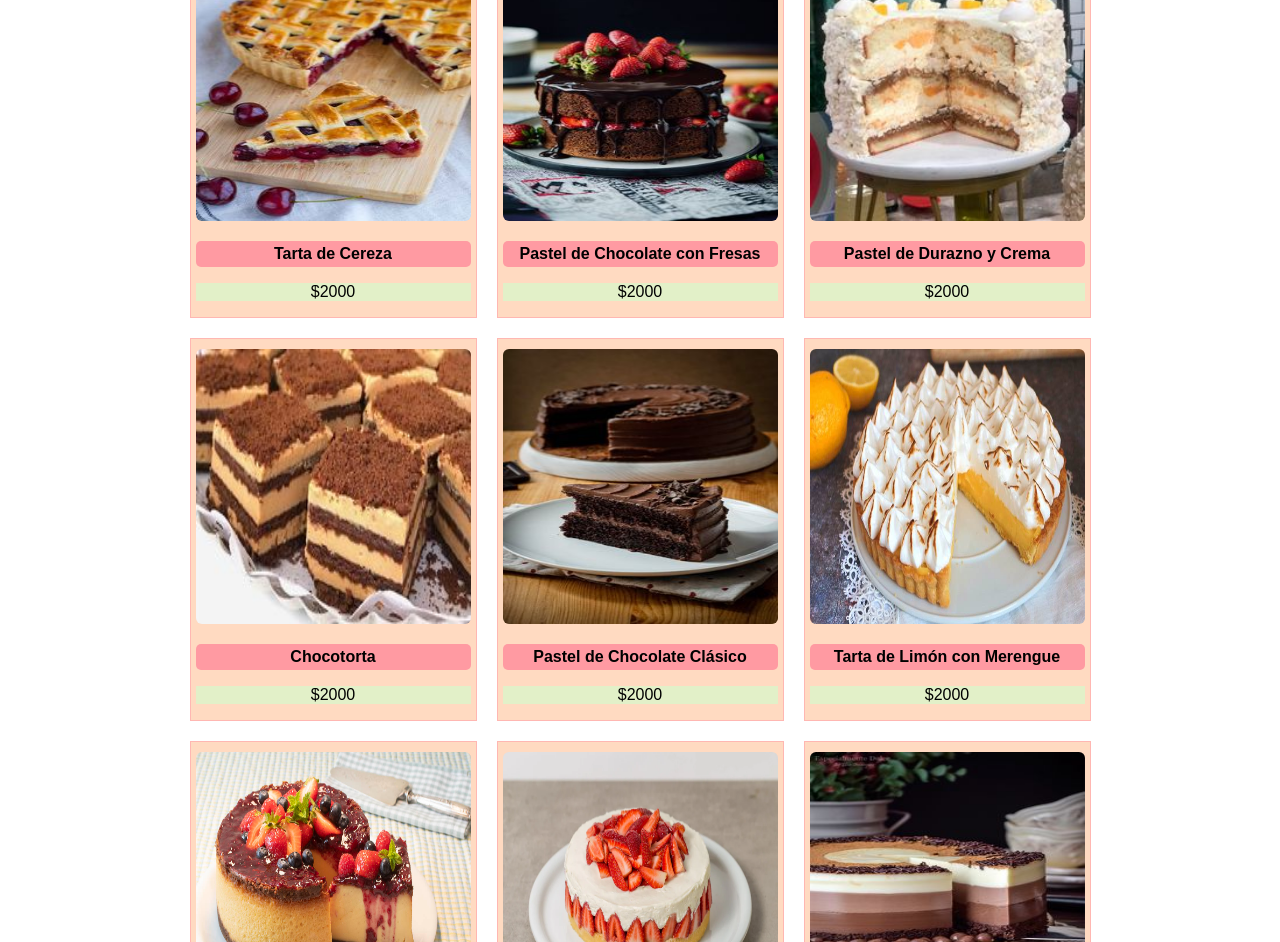
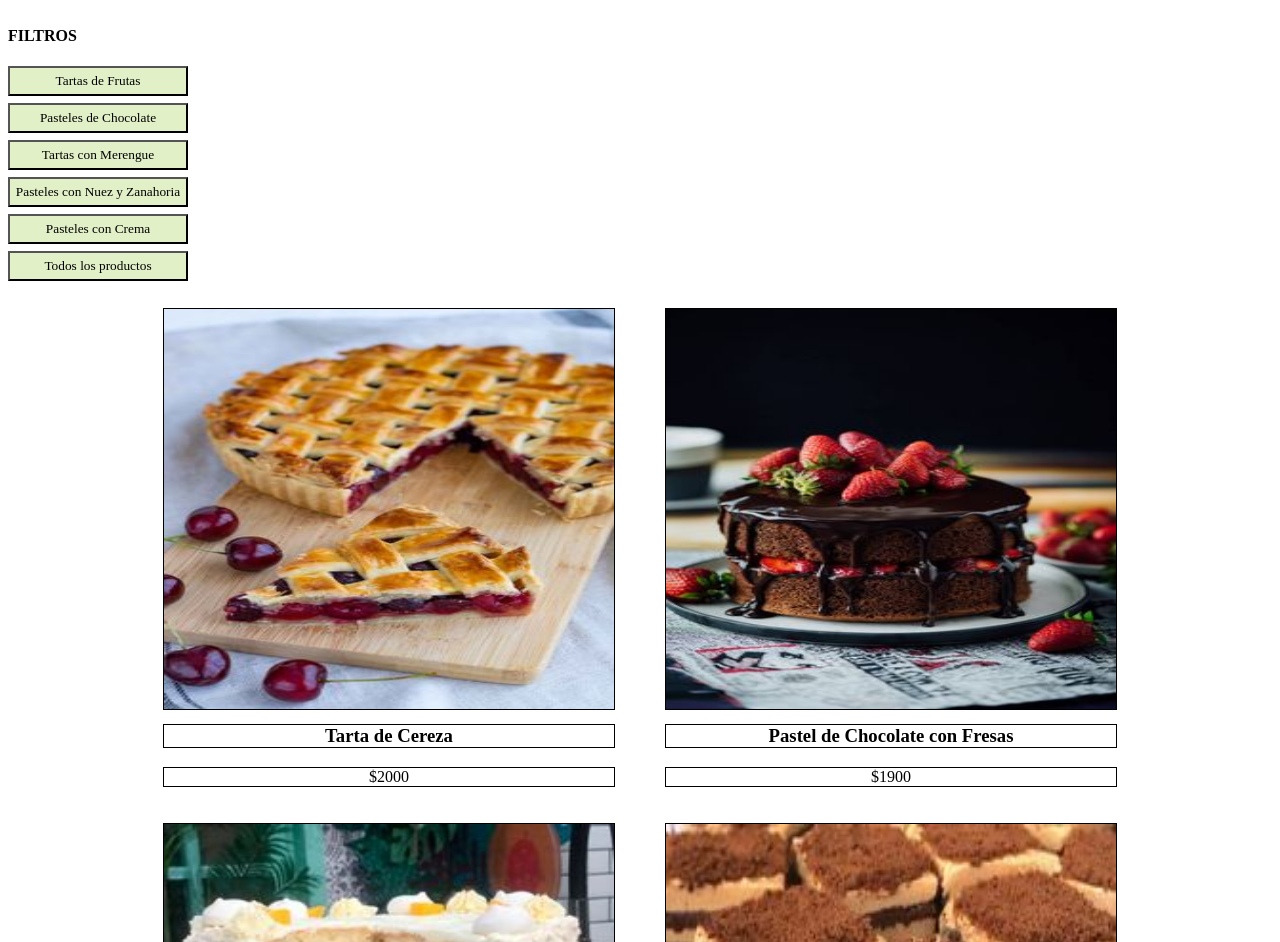
Before and after one commit to Tomas-Suarez/Tomas-Suarez.github.io, a plain HTML site: page HTML/PTorta-Tarta.html in a window 1280 px wide. Shown: the part 137-1079 px from the top of the page. Drawn offline with Linux system fonts and the light colour scheme.

Commit message:
Filtrado de productos
Me falta implementar el CSS
Lo demas esta todo funcionando

```diff
--- a/CSS/productos.css
+++ b/CSS/productos.css
@@ -1,38 +1,50 @@
-.imagenProduct{
-    height: 275px;
-    width: 275px;
-    border-radius: 6px;
+
+.Titulo{
+    font-family:cursive;
+    font-weight: bold;
+    display: flex;
+    align-items: center;
 }
 
-.Productos-general{
-    display: flex;
-    justify-content: center;
+.Titulo::before, .Titulo::after {
+    content: "";
+    flex: 1;
+    border-bottom: 1px solid grey;
+    margin: 12px;
 }
 
-.producto{
-    border: 1px solid #FFB7B2;
-    padding-left: 5px;
-    padding-right: 5px;
+
+.card-products {
+    display: inline-block;
+    text-align: center;
+    margin: 0 25px;
     padding-top: 10px;
-    margin: 10px;
-    background-color: #FFDAC1;
-    font-family:Arial, Helvetica, sans-serif;
+    padding-bottom: 10px;
+  }
+
+ .card-products img {
+    height: 400px;
+    width: 450px;
+  }
+
+ .card-products h3, .card-products .price{
+    margin-top: 10px;
+  }
+
+ .card-products h3, .card-products .price, .card-products img{
+    border: 1px solid black;
+  }
+
+.filtrado-container{
+    display: flex;
+    flex-direction: column;
+    width: 16.6%;
 }
 
-.product-nombre{
-    background-color: #FF9AA2;
-    border-radius: 5px;
-    padding: 4px;
-    text-align: center;
-    font-weight: bold;
-}
-
-.product-precio{
-    text-align: center;
+ .botonFiltrado{
+    margin-bottom: 7px;
+    width: 180px;
     background-color: #E2F0C8;
-}
-
-.imagenProduct:hover{
-    transform: scale(1.05);
-    transition: transform 0.2s ease-in-out;
-}
+    padding: 5px;
+    font-family: "Montserrat";
+ }
--- a/HTML/PTorta-Tarta.html
+++ b/HTML/PTorta-Tarta.html
@@ -28,77 +28,27 @@
     </div>
 <br><br><br>
 
-    <div class="Productos-general">
-        <div class="producto">
-            <img src="../img/imgtortas/tortas/torta1.jpg" alt="1" class="imagenProduct">
-            <p class="product-nombre">Tarta de Cereza</p>
-            <p class="product-precio"> $2000</p>
-        </div>
-        <div class="producto">
-            <img src="../img/imgtortas/tortas/torta2.jpg" alt="2" class="imagenProduct">
-            <p class="product-nombre">Pastel de Chocolate con Fresas</p>
-            <p class="product-precio"> $2000</p>
-        </div>
-        <div class="producto">
-            <img src="../img/imgtortas/tortas/torta3.jpg" alt="3" class="imagenProduct">
-            <p class="product-nombre">Pastel de Durazno y Crema</p>
-            <p class="product-precio"> $2000</p>
+    <div class="Titulo">
+        <h1>TORTAS Y TARTAS</h1>
+    </div>
+
+    <div class="filtrado-container">
+        <h4>FILTROS</h4>
+        <button id="bTartasFrutas" class="botonFiltrado">Tartas de Frutas</button>
+        <button id="bPastelesChocolate" class="botonFiltrado">Pasteles de Chocolate</button>
+        <button id="bTartasMerengue" class="botonFiltrado">Tartas con Merengue</button>
+        <button id="bPastelesNuezZanahoria" class="botonFiltrado">Pasteles con Nuez y Zanahoria</button>
+        <button id="bPastelesCrema" class="botonFiltrado">Pasteles con Crema</button>
+        <button id="bTodos" class="botonFiltrado">Todos los productos</button>
+    </div>
+
+    <div separador>
+        <div class="card-products">
+            <div id="shopContent"></div>
         </div>
     </div>
 
-    <div class="Productos-general">
-        <div class="producto">
-            <img src="../img/imgtortas/tortas/torta4.jpg" alt="4" class="imagenProduct">
-            <p class="product-nombre">Chocotorta</p>
-            <p class="product-precio"> $2000</p>
-        </div>
-        <div class="producto">
-            <img src="../img/imgtortas/tortas/torta5.jpg" alt="5" class="imagenProduct">
-            <p class="product-nombre">Pastel de Chocolate Clásico</p>
-            <p class="product-precio"> $2000</p>
-        </div>
-        <div class="producto">
-            <img src="../img/imgtortas/tortas/torta6.jpg" alt="6" class="imagenProduct">
-            <p class="product-nombre">Tarta de Limón con Merengue</p>
-            <p class="product-precio"> $2000</p>
-        </div>
-    </div>
-
-    <div class="Productos-general">
-        <div class="producto">
-            <img src="../img/imgtortas/tortas/torta7.jpg" alt="7" class="imagenProduct">
-            <p class="product-nombre">Cheesecake de Frutos Rojos</p>
-            <p class="product-precio"> $2000</p>
-        </div>
-        <div class="producto">
-            <img src="../img/imgtortas/tortas/torta8.webp" alt="8" class="imagenProduct">
-            <p class="product-nombre">Pastel de Fresas con Crema</p>
-            <p class="product-precio"> $2000</p>
-        </div>
-        <div class="producto">
-            <img src="../img/imgtortas/tortas/torta9.jpg" alt="9" class="imagenProduct">
-            <p class="product-nombre">Torta de Tres Chocolate</p>
-            <p class="product-precio"> $2000</p>
-        </div>
-    </div>
-
-    <div class="Productos-general">
-        <div class="producto">
-            <img src="../img/imgtortas/tortas/torta10.jpg" alt="10" class="imagenProduct">
-            <p class="product-nombre">Tarta de Chocolate con Merengue</p>
-            <p class="product-precio"> $2000</p>
-        </div>
-        <div class="producto">
-            <img src="../img/imgtortas/tortas/torta11.jpg" alt="11" class="imagenProduct">
-            <p class="product-nombre">Pastel de Zanahoria con Nueces</p>
-            <p class="product-precio"> $2000</p>
-        </div>
-        <div class="producto">
-            <img src="../img/imgtortas/tortas/torta12.jpg" alt="12" class="imagenProduct">
-            <p class="product-nombre">Tarta de Frutas Frescas</p>
-            <p class="product-precio"> $2000</p>
-        </div>
-    </div>
+    <script src="../JS/filtradoTorta.js"></script> <!-- VER -->
 
     <div class="footer"> <!--  Se situa al final de la pagina  -->
         <div class="columna">
--- /dev/null
+++ b/JS/filtradoTorta.js
@@ -0,0 +1,132 @@
+const products = [
+    {
+        productName: "Tarta de Cereza",
+        price: 2000,
+        img: "../img/imgtortas/tortas/torta1.jpg",
+        category: "Tartas de Frutas"
+    },
+    {
+        productName: "Pastel de Chocolate con Fresas",
+        price: 1900,
+        img: "../img/imgtortas/tortas/torta2.jpg",
+        category: "Pasteles de Chocolate"
+    },
+    {
+        productName: "Pastel de Durazno y Crema",
+        price: 2900,
+        img: "../img/imgtortas/tortas/torta3.jpg",
+        category: "Pasteles con Crema"
+    },
+    {
+        productName: "Chocotorta",
+        price: 1500,
+        img: "../img/imgtortas/tortas/torta4.jpg",
+        category: "Pasteles de Chocolate"
+    },
+    {
+        productName: "Pastel de Chocolate Clásico",
+        price: 2200,
+        img: "../img/imgtortas/tortas/torta5.jpg",
+        category: "Pasteles de Chocolate"
+    },
+    {
+        productName: "Tarta de Limón con Merengue",
+        price: 2200,
+        img: "../img/imgtortas/tortas/torta6.jpg",
+        category: "Tartas con Merengue"
+    },
+    {
+        productName: "Cheesecake de Frutos Rojos",
+        price: 2200,
+        img: "../img/imgtortas/tortas/torta7.jpg",
+        category: "Tartas de Frutas"
+    },
+    {
+        productName: "Pastel de Fresas con Crema",
+        price: 2200,
+        img: "../img/imgtortas/tortas/torta8.webp",
+        category: "Tartas de Frutas"
+    },
+    {
+        productName: "Torta de Tres Chocolate",
+        price: 2200,
+        img: "../img/imgtortas/tortas/torta9.jpg",
+        category: "Pasteles de Chocolate"
+    },
+    {
+        productName: "Tarta de Chocolate con Merengue",
+        price: 2200,
+        img: "../img/imgtortas/tortas/torta10.jpg",
+        category: "Tartas con Merengue"
+    },
+    {
+        productName: "Pastel de Zanahoria con Nueces",
+        price: 2200,
+        img: "../img/imgtortas/tortas/torta11.jpg",
+        category: "Pasteles y Tartas de Nuez o Zanahoria"
+    },
+    {
+        productName: "Tarta de Frutas Frescas",
+        price: 2200,
+        img: "../img/imgtortas/tortas/torta12.jpg",
+        category: "Tartas de Frutas"
+    }
+];
+
+function displayProducts() {
+    const shopContent = document.getElementById("shopContent");
+    shopContent.innerHTML = "";  // Limpiamos el contenido actual
+
+    // Usamos un bucle for con la variable i
+    for (let i = 0; i < products.length; i++) {
+
+        const div = document.createElement("div");
+        div.className = "card-products"; // Añadimos la clase "producto" a cada div
+
+        div.innerHTML = `
+        <img src="${products[i].img}" alt="${products[i].productName}">
+        <h3>${products[i].productName}</h3>
+        <p class="price">$${products[i].price}</p>
+        `;
+
+        shopContent.appendChild(div);
+    }
+}
+//Obtenemos la referencia de los botones
+const bTartasFrutas = document.getElementById("bTartasFrutas");
+const bPastelesChocolate = document.getElementById("bPastelesChocolate");
+const bTartasMerengue = document.getElementById("bTartasMerengue");
+const bPastelesNuezZanahoria = document.getElementById("bPastelesNuezZanahoria");
+const bPastelesCrema = document.getElementById("bPastelesCrema");
+const bTodos = document.getElementById("bTodos");
+
+//Agregamos los eventos a los botones
+bTartasFrutas.addEventListener("click", () => FiltrarProductos("Tartas de Frutas"));
+bPastelesChocolate.addEventListener("click", () => FiltrarProductos("Pasteles de Chocolate"));
+bTartasMerengue.addEventListener("click", () => FiltrarProductos("Tartas con Merengue"));
+bPastelesNuezZanahoria.addEventListener("click", () => FiltrarProductos("Pasteles y Tartas de Nuez o Zanahoria"));
+bPastelesCrema.addEventListener("click", () => FiltrarProductos("Pasteles con Crema"));
+bTodos.addEventListener("click", () => displayProducts());
+
+//Filtrado de productos
+function FiltrarProductos(productCategory){
+    const shopContent = document.getElementById("shopContent")
+    shopContent.innerHTML = ""; //Borramos el contenido
+
+    //Recorre a los productos para filtrarlos
+    for(let i =0; i<products.length; i++){
+        if(products[i].category == productCategory){
+            const div = document.createElement("div");
+            div.className = "card-products"; // Añadimos la clase "producto" a cada div
+
+            div.innerHTML = `
+            <img src="${products[i].img}" alt="${products[i].productName}">
+            <h3>${products[i].productName}</h3>
+            <p class="price">$${products[i].price}</p>
+            `;
+            shopContent.appendChild(div);
+        }
+    }
+}
+
+displayProducts();
```
